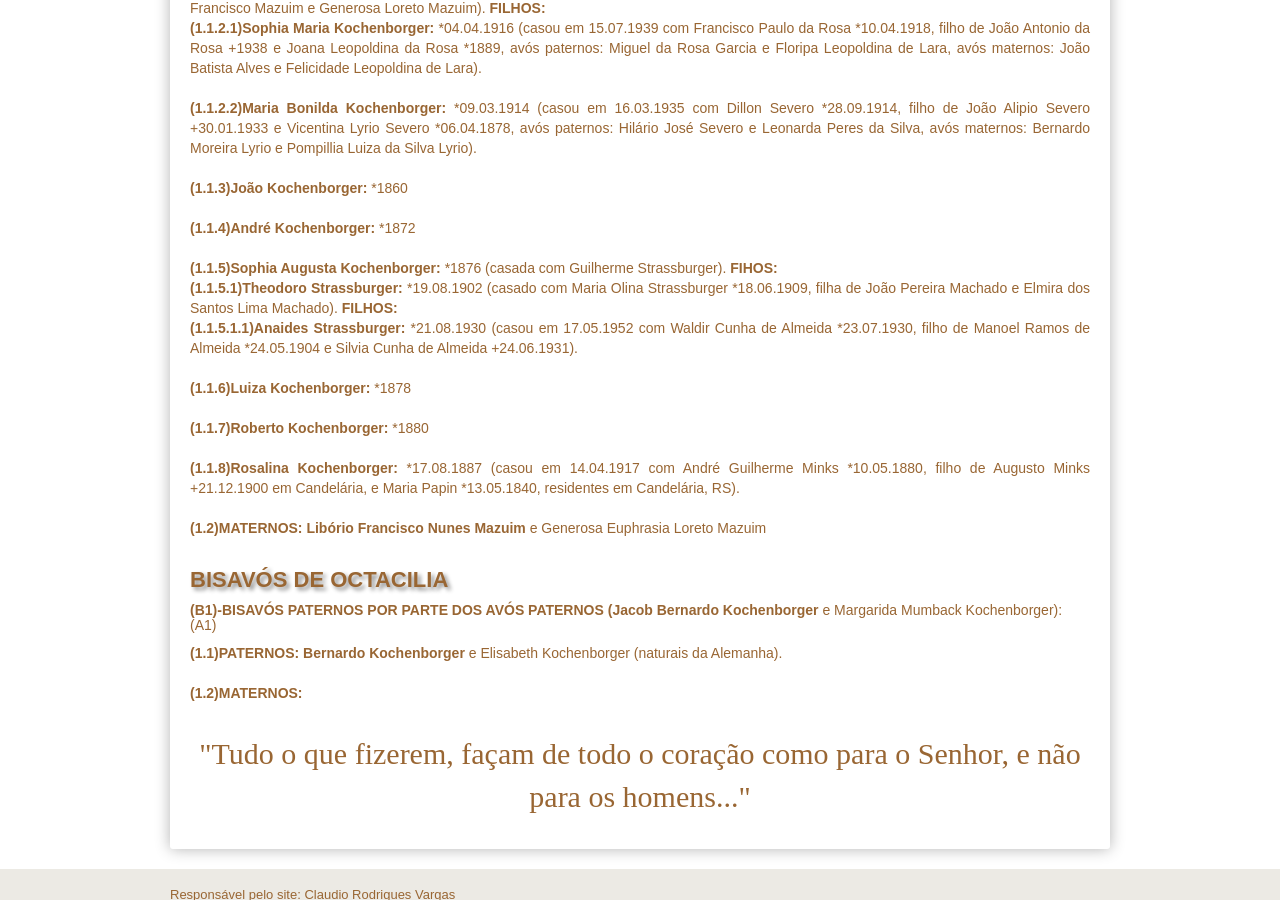
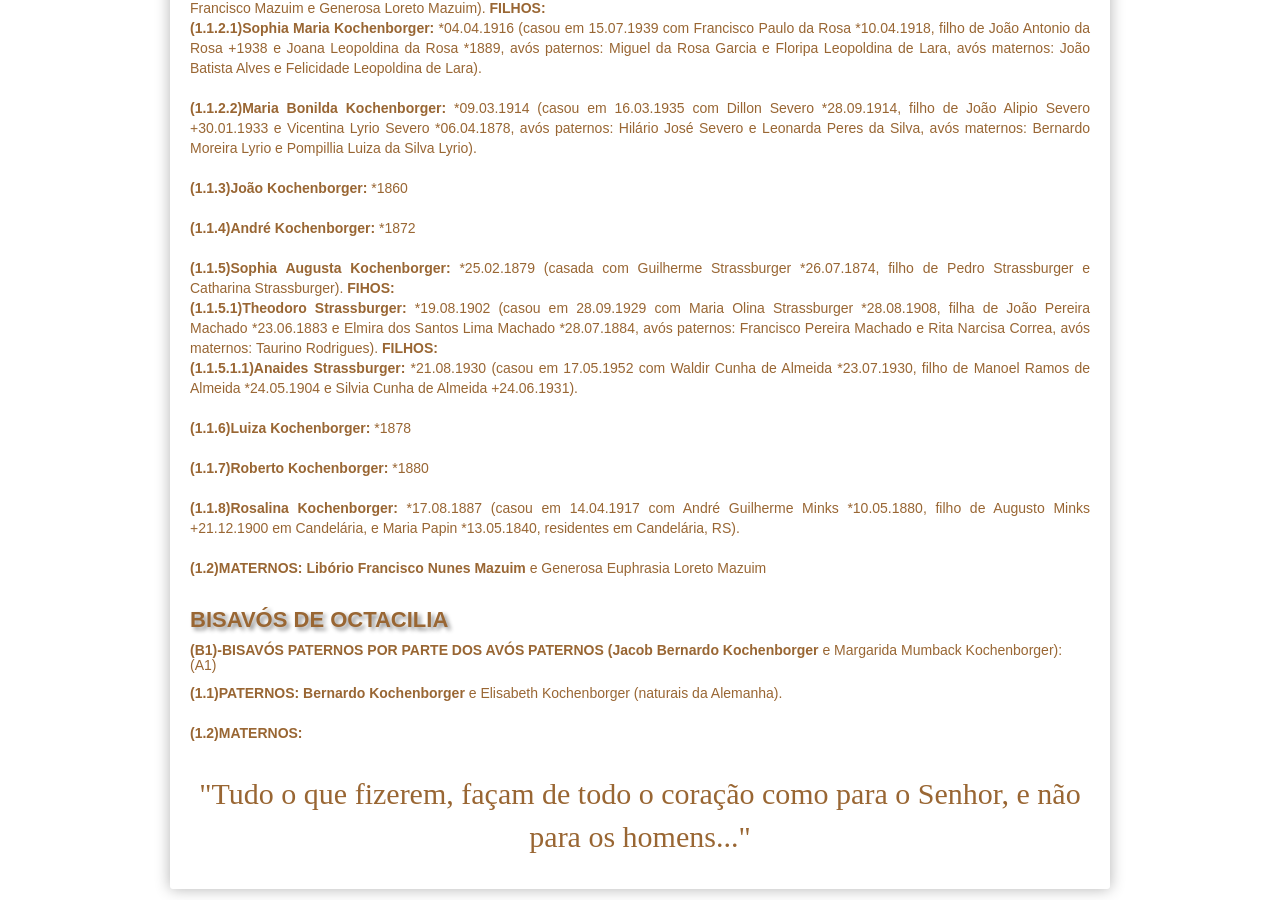
Before and after one commit to claudiovargas1955/claudiovargas1955.github.io, a Jekyll site: the page built from _pages/familia-kochenborger.html, in a window 1280 px wide and 900 px high, scrolled down 1490 px. Built offline with Jekyll 4.4.1, drawn with Linux system fonts in a browser that asks for light colours; some web fonts are replaced.

Commit message:
Update familia-kochenborger.html

```diff
--- a/_pages/familia-kochenborger.html
+++ b/_pages/familia-kochenborger.html
@@ -164,9 +164,11 @@ Oliveira e Idalina Soares Leal *1850 +03.09.1934). <b>FILHOS: </b><br>
 
     <b>(1.1.4)André Kochenborger: </b>*1872<br><br>
 
-<b>(1.1.5)Sophia Augusta Kochenborger: </b>*1876 (casada com Guilherme Strassburger). <b>FIHOS: </b><br>
-  <b>(1.1.5.1)Theodoro Strassburger: </b>*19.08.1902 (casado com Maria Olina Strassburger *18.06.1909, filha de João Pereira Machado e
-  Elmira dos Santos Lima Machado). <b>FILHOS: </b><br>
+<b>(1.1.5)Sophia Augusta Kochenborger: </b>*25.02.1879 (casada com Guilherme Strassburger *26.07.1874, filho de Pedro Strassburger e
+Catharina Strassburger). <b>FIHOS: </b><br>
+  <b>(1.1.5.1)Theodoro Strassburger: </b>*19.08.1902 (casou em 28.09.1929 com Maria Olina Strassburger *28.08.1908, filha de João
+  Pereira Machado *23.06.1883 e Elmira dos Santos Lima Machado *28.07.1884, avós paternos: Francisco Pereira Machado e Rita Narcisa
+  Correa, avós maternos: Taurino Rodrigues). <b>FILHOS: </b><br>
     <b>(1.1.5.1.1)Anaides Strassburger: </b>*21.08.1930 (casou em 17.05.1952 com Waldir Cunha de Almeida *23.07.1930, filho de Manoel
     Ramos de Almeida *24.05.1904 e Silvia Cunha de Almeida +24.06.1931). <br><br>
 
```
